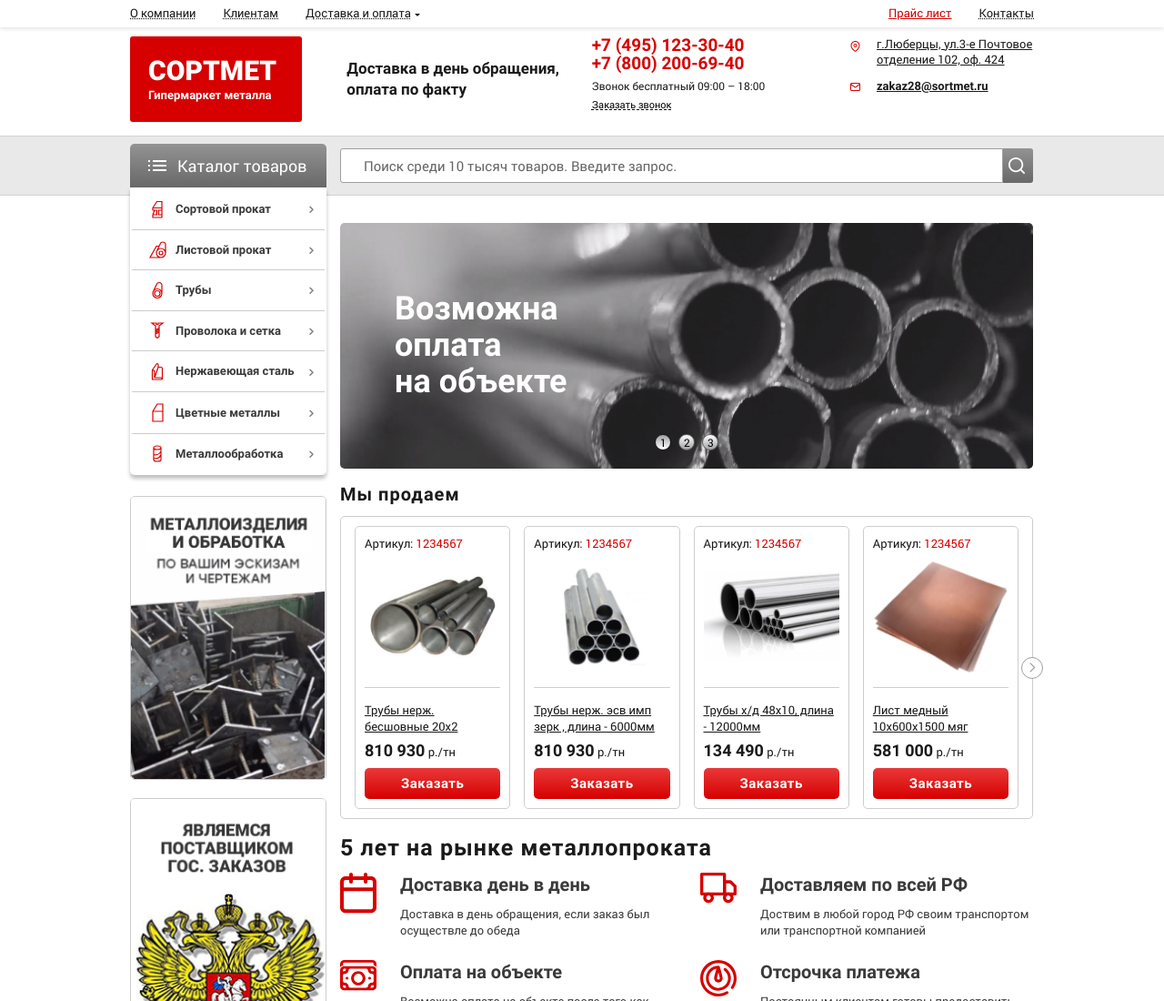
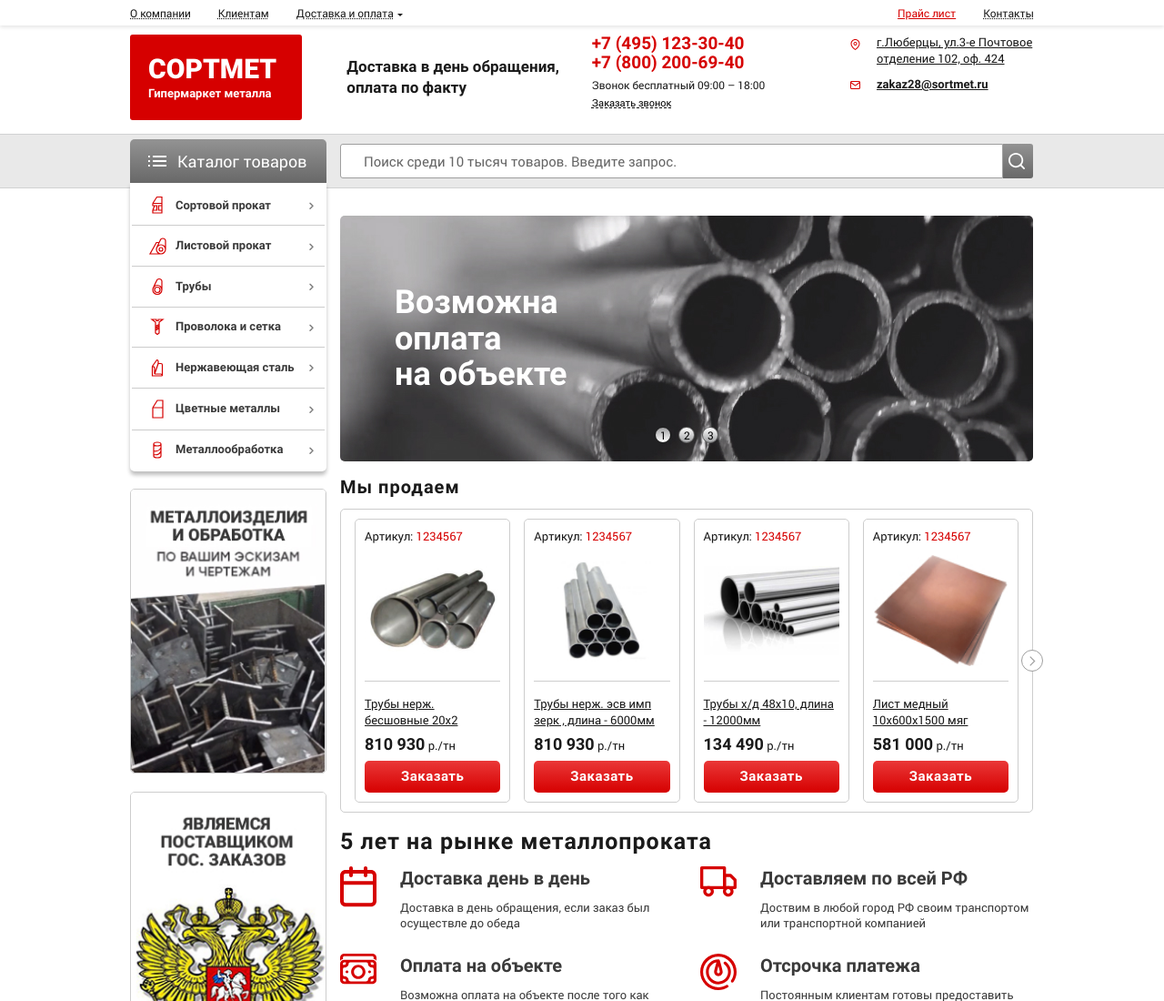
Before and after one commit to xkoredeus/sortmet, a website: page app/index.html in a window 1280 px wide. Shown: the top 1100 px of the page at 91% size. Drawn offline with nearby package versions, Linux system fonts and the light colour scheme; files that its build step writes are made by us from their sources.

Commit message:
fix: header fz

```diff
--- a/app/sass/main.sass
+++ b/app/sass/main.sass
@@ -664,7 +664,7 @@ a.wt
     padding: 6px 0
     box-shadow: 0px 2px 4px rgba(0, 0, 0, 0.1)
     &-link
-      font-size: 13px
+      font-size: 12px
       text-decoration: underline
       text-decoration-style: dotted
       &:not(:last-child)
@@ -744,7 +744,7 @@ a.wt
   background-color: $gr
   border-top: 1px solid $dgr
   border-bottom: 1px solid $dgr
-  padding: 8px 0
+  padding: 5px 0
 .main
   &-nav
     position: relative
@@ -841,7 +841,7 @@ a.wt
     &-ttl
       font-size: 36px
       font-family: $r-bold
-      line-height: 1.1;
+      line-height: 1.1
       color: #fff
   &-aside
     &__offset
--- a/package.json
+++ b/package.json
@@ -21,9 +21,5 @@
     "gulp-sass": "^4.0.2",
     "gulp-uglifyjs": "^0.6.2",
     "imagemin-pngquant": "^7.0.0"
-  },
-  "dependencies": {
-    "node-sass": "^4.13.0",
-    "rebuild": "^0.1.2"
   }
 }
```
Also changed, not shown: app/css/main.css.
